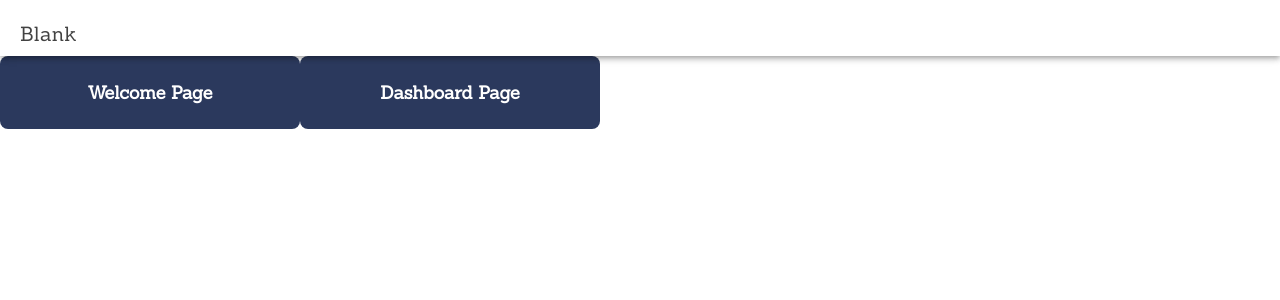
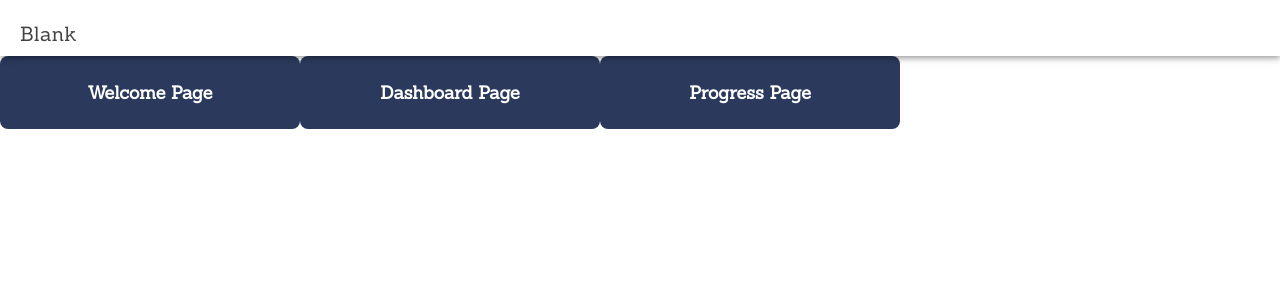
Before and after one commit to Cobran53/Too-Old-to-Fold, a React (Vite) app: page /navigation in a window 1280 px wide. Shown: the top 300 px of the page. Built offline with nearby package versions, Linux system fonts and the light colour scheme.

Commit message:
unfinished work on progress page

```diff
--- a/src/pages/Navigation.tsx
+++ b/src/pages/Navigation.tsx
@@ -22,6 +22,9 @@ const Navigation: React.FC = () => {
         <IonRouterLink className="btn-get-started" routerLink="/dashboard">
           Dashboard Page
         </IonRouterLink>
+        <IonRouterLink className="btn-get-started" routerLink="/progress">
+          Progress Page
+        </IonRouterLink>
       </IonContent>
     </IonPage>
   );
```
Also changed, not shown: src/pages/Progress.tsx (added, +10 -0 lines), src/pages/Progress.css (added).
